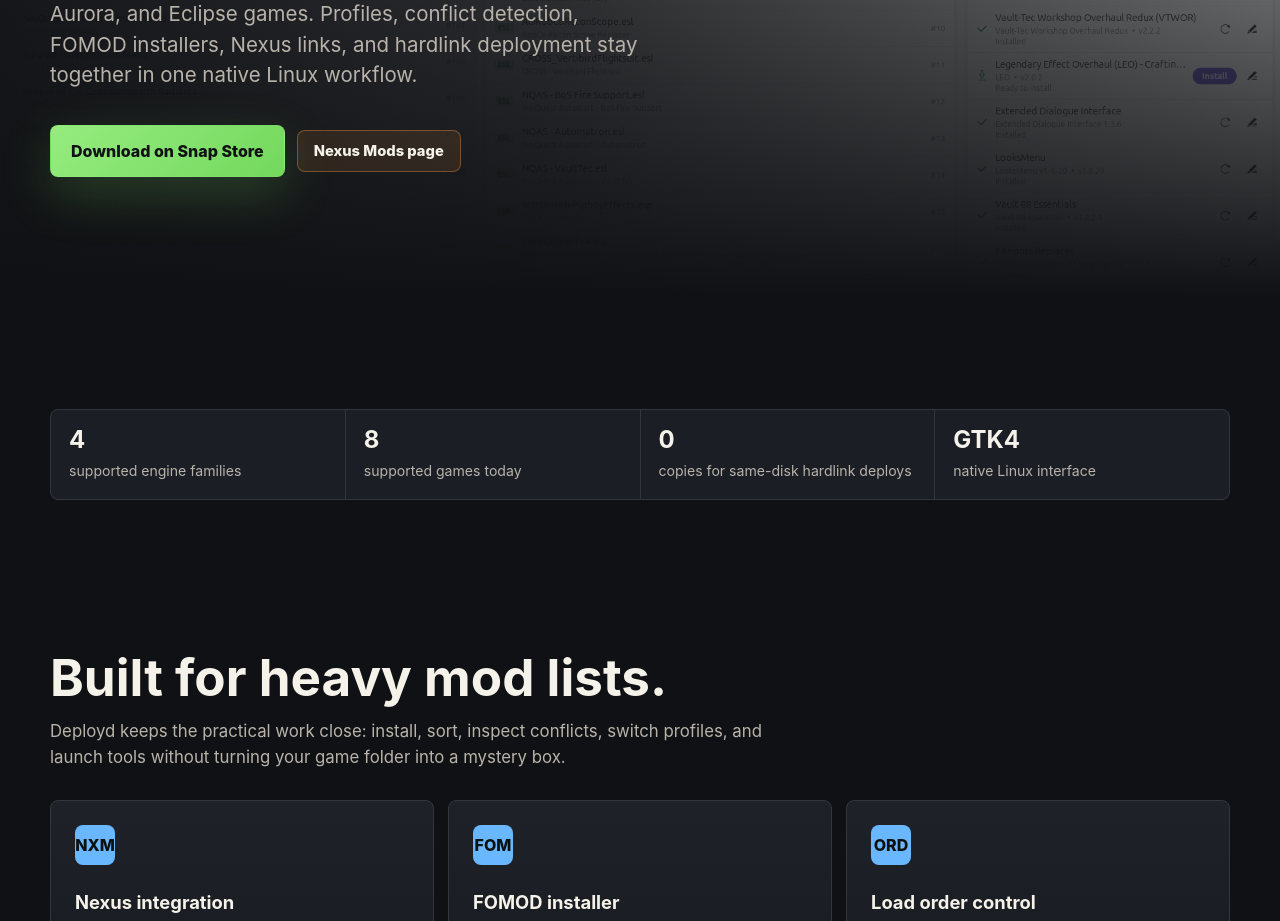
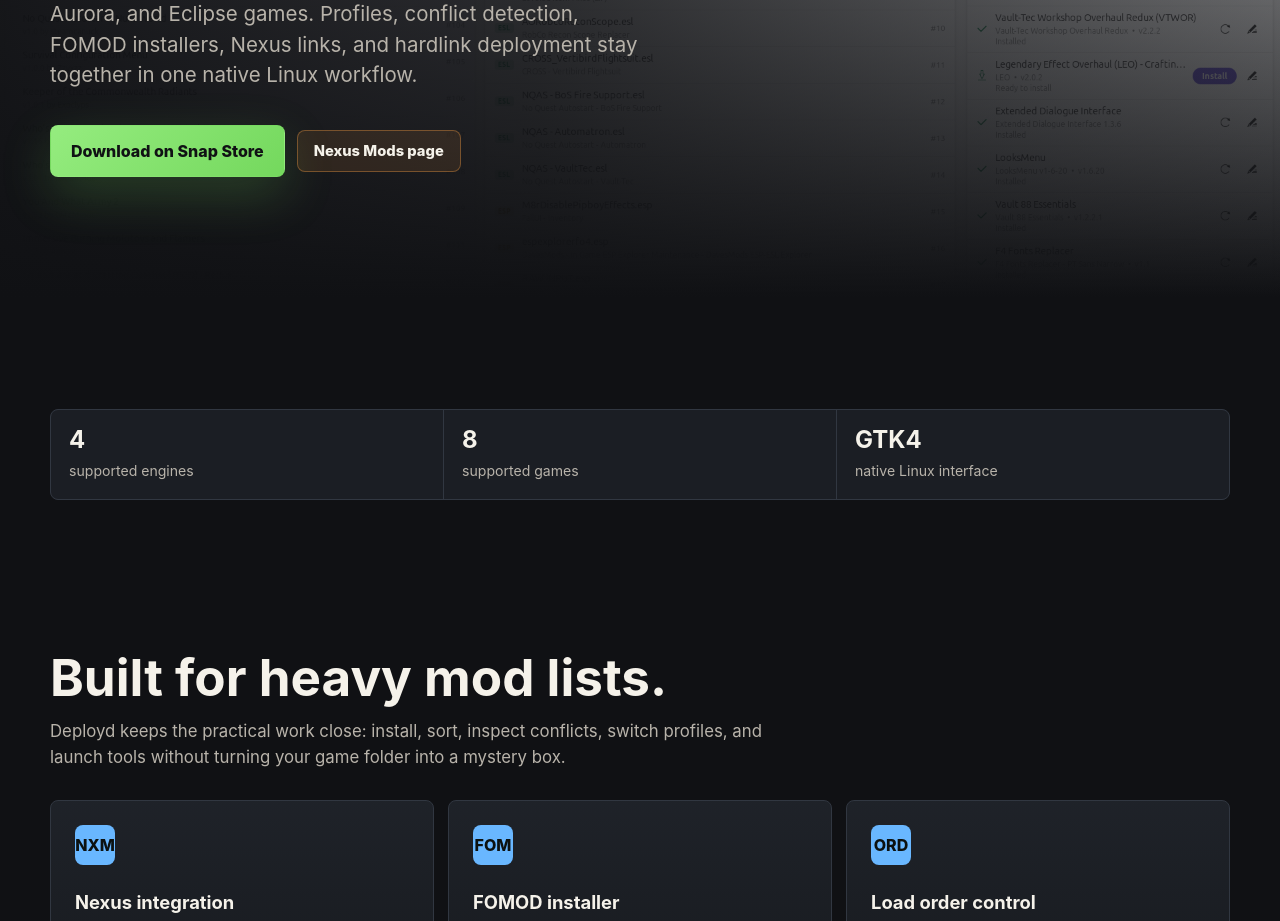
Before and after one commit to mattianelo/deployd, a plain HTML site: page pages/index.html in a window 1280 px wide. Shown: the part 440-1361 px from the top of the page. Drawn offline with Linux system fonts and the light colour scheme; files whose address does not match are found by name.

Commit message:
Add a static GitLab Pages feature page for Deployd with screenshots, animated feature highlights, and download links for the Snap Store and Nexus Mods.
Update the docs to reflect the published Snap Store release, accepted
Snap Store review status, and local Pages preview workflow.

```diff
--- a/public/index.html
+++ b/pages/index.html
@@ -8,6 +8,7 @@
       content="Deployd is a Linux-native mod manager for Bethesda, REDEngine, Aurora, and Eclipse games."
     >
     <title>Deployd</title>
+    <link rel="icon" href="assets/icons/deployd.svg" type="image/svg+xml">
     <style>
       :root {
         color-scheme: dark;
@@ -199,7 +200,7 @@
 
       .stats {
         display: grid;
-        grid-template-columns: repeat(4, 1fr);
+        grid-template-columns: repeat(3, 1fr);
         gap: 1px;
         overflow: hidden;
         margin-top: 36px;
@@ -499,15 +500,11 @@
         <div class="shell stats">
           <div class="stat">
             <strong>4</strong>
-            <span>supported engine families</span>
+            <span>supported engines</span>
           </div>
           <div class="stat">
             <strong>8</strong>
-            <span>supported games today</span>
-          </div>
-          <div class="stat">
-            <strong>0</strong>
-            <span>copies for same-disk hardlink deploys</span>
+            <span>supported games</span>
           </div>
           <div class="stat">
             <strong>GTK4</strong>
```
Also changed, not shown: 6 other files.
